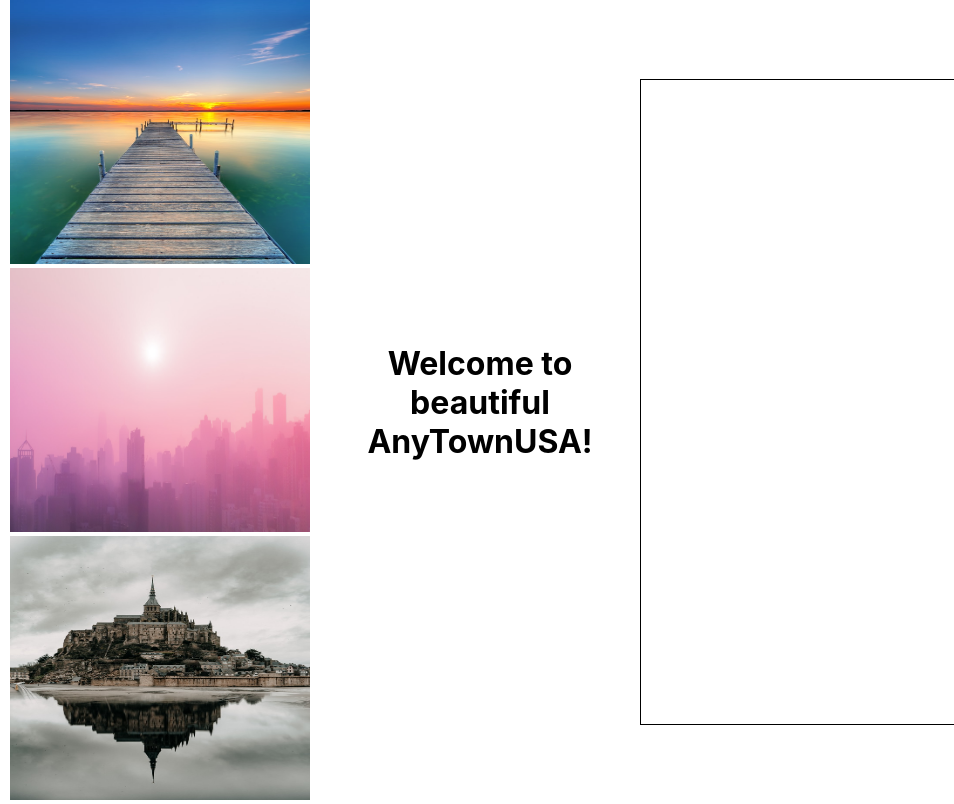
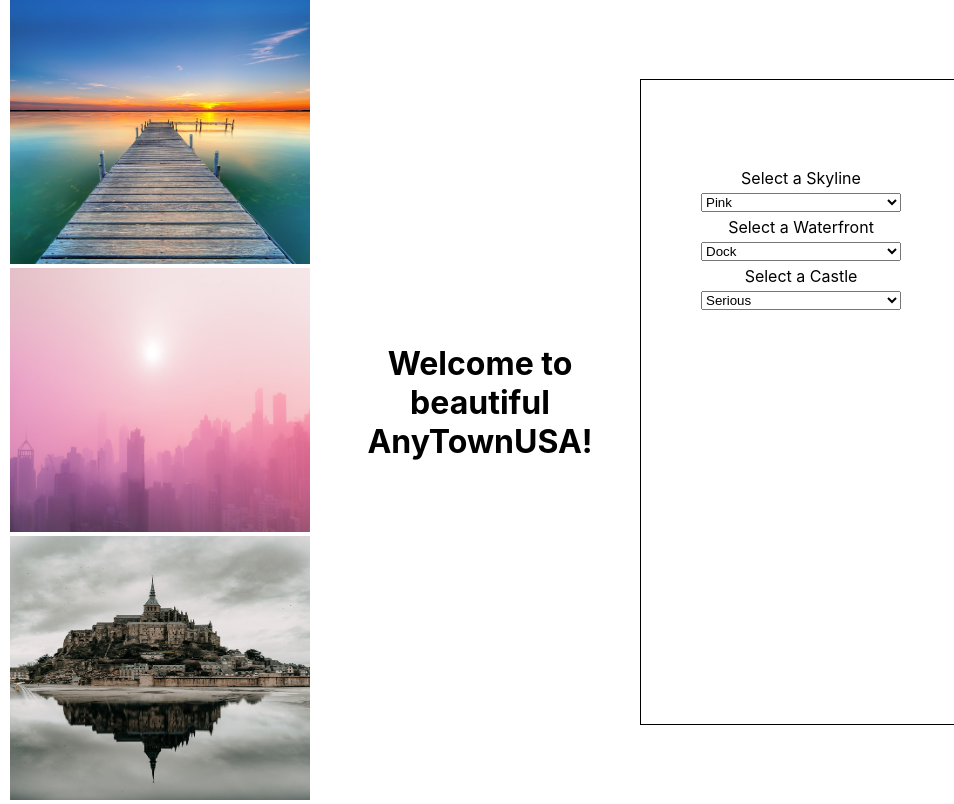
Before and after one commit to clayton-knapp/half-baked-city-builder-react, a React (Create React App) app: page / in a window 1280 px wide. Shown: the whole page, without its empty margins (0-954 px from the left). Built offline with nearby package versions, Linux system fonts and the light colour scheme.

Commit message:
added dropdowns

```diff
--- a/src/App.js
+++ b/src/App.js
@@ -19,6 +19,7 @@ function App() {
   // finally, you'll need an array of slogans, which could start out as ['The City of Excellence'] for example
   const [slogans, setSlogans] = useState(['The city that forced me to quit being an Artist and become a coder', 'Man, the weather sucks here from October-April']);
 
+
   return (
     <div className="App">
       {/* here, the City component takes in skylineId, waterfrontId, castleId as props. It'll use those ids to render pictures correctly. */}
@@ -39,6 +40,16 @@ function App() {
 
           In each Dropdown, pass as props the state handler functions defined above, so that these child components can manipulate parent state
           */}
+          <SkylineDropdown
+            setSkylineId = {setSkylineId}
+          />
+          <WaterfrontDropdown
+            setWaterfrontId = {setWaterfrontId}
+          />
+          <CastleDropdown
+            setCastleId = {setCastleId}
+          />
+
         </section>
         {/* here, the SloganForm component takes in the setSlogans state handler function and the slogans array that live in state */}
         {/* here, the SloganList component takes the array of slogans that lives in state */}
--- a/src/CastleDropdown.js
+++ b/src/CastleDropdown.js
@@ -1,13 +1,18 @@
 import React from 'react';
 
-export default function CastleDropdown() {
+export default function CastleDropdown({ setCastleId }) {
+
+  function handleChange(e) {
+    setCastleId(e.target.value);
+  }
+
   return (
     <div>
       Select a Castle
       {/* this component should have a prop called setCastle, which is a function */}
       {/* on change, this component should use e.target.value to pass the correct id to the setCastle function */}
       {/* note that the options will need value properties (1, 2, or 3) that correspond to the photo filenames in the public directory */}
-      <select >
+      <select onChange={handleChange}>
         <option value="1">Serious</option>
         <option value="2">Mysterious</option>
         <option value="3">Regal</option>
--- a/src/SkylineDropdown.js
+++ b/src/SkylineDropdown.js
@@ -1,16 +1,21 @@
 import React from 'react';
 
-export default function SkylineDropdown(props) {
+export default function SkylineDropdown({ setSkylineId }) {
+
+  function handleChange(e) {
+    setSkylineId(e.target.value);
+  }
+
   return (
     <div>
       Select a Skyline
       {/* this component should have a prop called setSkyline, which is a function */}
       {/* on change, this component should use e.target.value to pass the correct id to the setSkyline function */}
       {/* note that the options will need value properties (1, 2, or 3) that correspond to the photo filenames in the public directory */}
-      <select>
-        <option>Pink</option>
-        <option>Busy</option>
-        <option>Foggy</option>
+      <select onChange={handleChange}>
+        <option value='1' >Pink</option>
+        <option value='2' >Busy</option>
+        <option value='3' >Foggy</option>
       </select>
     </div>
   );
--- a/src/WaterfrontDropdown.js
+++ b/src/WaterfrontDropdown.js
@@ -1,16 +1,21 @@
 import React from 'react';
 
-export default function WaterfrontDropdown(props) {
+export default function WaterfrontDropdown({ setWaterfrontId }) {
+
+  function handleChange(e) {
+    setWaterfrontId(e.target.value);
+  }
+
   return (
     <div>
       Select a Waterfront
       {/* this component should have a prop called setWaterfront, which is a function */}
       {/* on change, this component should use e.target.value to pass the correct id to the setWaterfront function */}
       {/* note that the options will need value properties (1, 2, or 3) that correspond to the photo filenames in the public directory */}
-      <select>
-        <option>Dock</option>
-        <option>Sunset</option>
-        <option>Boats</option>
+      <select onChange={handleChange}>
+        <option value='1'>Dock</option>
+        <option value='2'>Sunset</option>
+        <option value='3'>Boats</option>
       </select>
     </div>
   );
```
